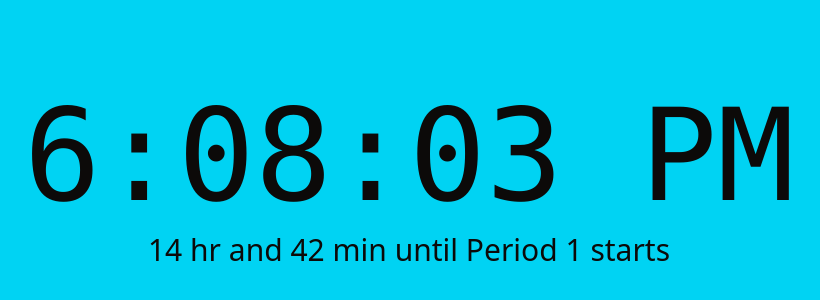
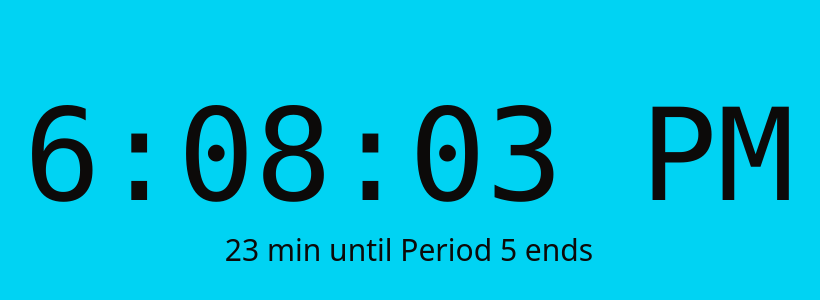
Before and after one commit to reagan-schedule/reagan-schedule.github.io, a SvelteKit app: page / in a window 1280 px wide. Shown: the part 220-520 px from the top of the page, without its empty margins (231-1051 px from the left). Built offline with nearby package versions, Linux system fonts and the light colour scheme.

Commit message:
Timezone stuff

```diff
--- a/src/StatusText.svelte
+++ /dev/null
@@ -1,15 +0,0 @@
-<script lang="ts">
-	import { Time } from './utils';
-
-	let { future, event, present }: { future: Time; event: string; present: Date } = $props();
-	const m = new Intl.NumberFormat(undefined, { style: 'unit', unit: 'minute' });
-	const H = new Intl.NumberFormat(undefined, { style: 'unit', unit: 'hour' });
-	const fmt = new Intl.ListFormat(undefined);
-	let duration = $derived(Time.subtract(future, Time.fromDate(present)));
-</script>
-
-{fmt.format(
-	duration.hours > 0
-		? [H.format(duration.hours), m.format(duration.minutes)]
-		: [m.format(duration.minutes)]
-)} until {event}
--- /dev/null
+++ b/src/lib/components/ScheduleView.svelte
@@ -0,0 +1,43 @@
+<script lang="ts">
+	import { formatSegment, type Segment } from '$lib/ctz';
+	import { flip } from 'svelte/animate';
+	import { fly } from 'svelte/transition';
+
+	interface ScheduleViewProps {
+		options: readonly string[];
+		localization: Record<string, string | null>;
+		schedules: Record<string, readonly Segment[]>;
+		initialKey: string;
+	}
+
+	let { options, localization, initialKey, schedules }: ScheduleViewProps = $props();
+
+	let pickedKey = $state(initialKey);
+</script>
+
+<div class="flex flex-col items-center justify-center">
+	<label class="relative">
+		<span class="sr-only">Current view</span>
+		<select
+			class="peer appearance-none rounded-md border border-stone-200 bg-stone-100 pr-6 pl-2 leading-7 shadow-inner"
+			bind:value={pickedKey}
+		>
+			{#each options as scheduleKey}
+				<option value={scheduleKey}>{localization[scheduleKey]}</option>
+			{/each}
+		</select>
+		<span
+			class="pointer-events-none absolute right-2 mt-3 border-x-4 border-t-4 border-x-transparent border-t-stone-950"
+		></span>
+	</label>
+	<table class="prose prose-stone prose-td:text-center mt-2">
+		<tbody>
+			{#each schedules[pickedKey] as seg (seg.id)}
+				<tr transition:fly={{ x: 200 }} animate:flip>
+					<th scope="row">{seg.name}</th>
+					<td>{formatSegment(seg)}</td>
+				</tr>
+			{/each}
+		</tbody>
+	</table>
+</div>
--- /dev/null
+++ b/src/lib/components/StatusText.svelte
@@ -0,0 +1,20 @@
+<script lang="ts">
+	interface StatusTextProps {
+		future: number;
+		present: number;
+		event: string;
+	}
+
+	let { future, event, present }: StatusTextProps = $props();
+	const m = new Intl.NumberFormat(undefined, { style: 'unit', unit: 'minute' });
+	const H = new Intl.NumberFormat(undefined, { style: 'unit', unit: 'hour' });
+	const fmt = new Intl.ListFormat(undefined);
+	let _date = new Date();
+	let duration = $derived((_date.setTime(future - present), _date));
+</script>
+
+{fmt.format(
+	duration.getUTCHours() > 0
+		? [H.format(duration.getUTCHours()), m.format(duration.getUTCMinutes())]
+		: [m.format(duration.getUTCMinutes())]
+)} until {event}
--- /dev/null
+++ b/src/lib/ctz.ts
@@ -0,0 +1,78 @@
+export class Time {
+	readonly hours: number;
+	readonly minutes: number;
+	constructor(hours: number, minutes: number) {
+		this.hours = hours;
+		this.minutes = minutes;
+	}
+}
+export interface Segment {
+	name: string;
+	id: string;
+	start: Time;
+	end: Time;
+}
+const _date = new Date();
+function getIsChicagoCDTRightNow() {
+	_date.setTime(Date.now());
+	return new Intl.DateTimeFormat('en-US', {
+		timeZone: 'America/Chicago',
+		timeZoneName: 'short'
+	})
+		.format(_date)
+		.includes('CDT');
+}
+export function* realTime(segments: readonly Segment[], realDay: Date) {
+	// setUTCHours in CDT/CST appropriately
+	for (const segment of segments) {
+		const hours = getIsChicagoCDTRightNow() ? -5 : -6;
+		realDay.setUTCHours(segment.start.hours - hours, segment.start.minutes);
+		yield {
+			name: segment.name.concat(' starts'),
+			time: realDay.getTime()
+		};
+		realDay.setUTCHours(segment.end.hours - hours, segment.end.minutes);
+		yield {
+			name: segment.name.concat(' ends'),
+			time: realDay.getTime()
+		};
+	}
+}
+function match(dateObject: Date) {
+	return (value: readonly number[]) =>
+		dateObject.getUTCMonth() === value[0] &&
+		dateObject.getUTCDate() === value[1] &&
+		(!value[2] || dateObject.getUTCFullYear() === value[2]);
+}
+export function getSchedule<ScheduleKey>(
+	dateObject: Date,
+	constant: readonly [ScheduleKey, readonly number[][]][],
+	fallback: Record<number, ScheduleKey>
+) {
+	const schedule = constant.find(([, dates]) => dates.some(match(dateObject)))?.[0];
+	if (schedule) return schedule;
+	const daySchedule = fallback[dateObject.getUTCDay()];
+	return daySchedule;
+}
+const fmt = new Intl.DateTimeFormat(undefined, { timeStyle: 'short' });
+export function formatSegment(segment: Segment) {
+	const start = new Date();
+	const end = new Date();
+	// idk if i should show the schedule times in the CTZ or in local time
+	if (fmt.resolvedOptions().timeZone === 'America/Chicago') {
+		// this is true if i set fmt to format as an America/Chicago time
+		const hours = getIsChicagoCDTRightNow() ? -5 : -6;
+		start.setUTCHours(segment.start.hours - hours, segment.start.minutes);
+		end.setUTCHours(segment.end.hours - hours, segment.end.minutes);
+	} else {
+		// both will show the exact same thing, but above is the *real* Chicago time which could easily be formatted to a time in another TZ
+		start.setHours(segment.start.hours, segment.start.minutes);
+		end.setHours(segment.end.hours, segment.end.minutes);
+	}
+	return fmt.formatRange(start, end);
+}
+export function adjustClock(dateObject: Date) {
+	// modify basis vectors so our basis is in CTZ (basis=UTC)
+	const hours = getIsChicagoCDTRightNow() ? -5 : -6;
+	dateObject.setUTCHours(dateObject.getUTCHours() + hours);
+}
--- a/src/routes/+page.svelte
+++ b/src/routes/+page.svelte
@@ -1,10 +1,8 @@
 <script lang="ts">
-	import { fly } from 'svelte/transition';
-	import { flip } from 'svelte/animate';
-	import { untrack } from 'svelte';
-	import StatusText from '../StatusText.svelte';
-	import { Time, formatAsClock, getSchedule, flatEvents } from '../utils';
-	import { setSecretMessage } from '../secret';
+	import StatusText from '$lib/components/StatusText.svelte';
+	import ScheduleView from '$lib/components/ScheduleView.svelte';
+	import { adjustClock, getSchedule, realTime } from '$lib/ctz';
+	import { setSecretMessage } from '$lib/secret';
 
 	let { data } = $props();
 	let { schedules, dates } = data;
@@ -26,10 +24,9 @@
 		return _theDate;
 	}
 
-	let fallback: ScheduleKey = 'regSchedule';
-	function keyFor(when: Date) {
+	function keyFor(dateObject: Date) {
 		return getSchedule<ScheduleKey>(
-			when,
+			dateObject,
 			[
 				['sem1Schedule', dates.sem1Dates],
 				['sem2Schedule', dates.sem2Dates],
@@ -40,14 +37,15 @@
 			data.scheduleByWeek
 		);
 	}
-	let localization: Partial<Record<ScheduleKey, string>> = {
+	let localization: Record<ScheduleKey, string | null> = {
 		regSchedule: 'Regular Schedule',
 		strikeSchedule: 'STRIKE Schedule',
 		erSchedule: 'Early Release',
 		sem1Schedule: 'Finals Day 1',
 		sem2Schedule: 'Finals Day 2',
 		sem3Schedule: 'Finals Day 3',
-		sem4Schedule: 'Finals Day 4'
+		sem4Schedule: 'Finals Day 4',
+		nil: null
 	};
 	let pickableKeys: readonly ScheduleKey[] = [
 		'regSchedule',
@@ -59,20 +57,20 @@
 		'sem4Schedule'
 	];
 
+	let fallback: ScheduleKey = 'regSchedule';
 	// svelte-ignore state_referenced_locally
-	let scheduleKeyAtLoadTime = keyFor(Date_getThis(curTime));
-	let pickedKey = $state(localization[scheduleKeyAtLoadTime] ? scheduleKeyAtLoadTime : fallback);
-	let displayedSchedule = $derived(schedules[pickedKey]);
+	let curDate = Date_getThis(curTime);
+	adjustClock(curDate);
+	let scheduleKeyAtLoadTime = keyFor(curDate);
 
 	let future = $derived.by(() => {
-		for (
-			let future = Date_getThis(curTime), daysIntoFuture = 0;
-			daysIntoFuture < 1000;
-			future.setDate(future.getDate() + 1), daysIntoFuture++
-		) {
+		let future = Date_getThis(curTime);
+		adjustClock(future);
+		let daysIntoFuture = 0;
+		for (; daysIntoFuture < 1000; future.setDate(future.getDate() + 1), daysIntoFuture++) {
 			let events = schedules[keyFor(future)];
-			for (let event of flatEvents(events, daysIntoFuture)) {
-				if (Time.greater(event.time, Time.fromDate(future))) {
+			for (let event of realTime(events, future)) {
+				if (event.time > curTime) {
 					return event;
 				}
 			}
@@ -84,7 +82,7 @@
 		if (document.hidden) return;
 		setSecretMessage(secret);
 	}
-	$effect(() => untrack(message));
+	$effect(message);
 </script>
 
 <svelte:document onvisibilitychange={message} />
@@ -102,7 +100,7 @@
 				{#if secret.message}
 					{secret.message}
 				{:else}
-					<StatusText future={future.time} event={future.name} present={Date_getThis(curTime)} />
+					<StatusText future={future.time} event={future.name} present={curTime} />
 				{/if}
 			</span>
 		{/if}
@@ -117,36 +115,16 @@
 					{#if secret.message}
 						{secret.message}
 					{:else}
-						<StatusText future={future.time} event={future.name} present={Date_getThis(curTime)} />
+						<StatusText future={future.time} event={future.name} present={curTime} />
 					{/if}
 				</span>
 			{/if}
 		</div>
-		<div class="flex flex-col items-center justify-center">
-			<label class="relative">
-				<span class="sr-only">Current view</span>
-				<select
-					class="peer appearance-none rounded-md border border-stone-200 bg-stone-100 pr-6 pl-2 leading-7 shadow-inner"
-					bind:value={pickedKey}
-				>
-					{#each pickableKeys as scheduleKey}
-						<option value={scheduleKey}>{localization[scheduleKey]}</option>
-					{/each}
-				</select>
-				<span
-					class="pointer-events-none absolute right-2 mt-3 border-x-4 border-t-4 border-x-transparent border-t-stone-950"
-				></span>
-			</label>
-			<table class="prose prose-stone prose-td:text-center mt-2">
-				<tbody>
-					{#each displayedSchedule as { name, start, end, id } (id)}
-						<tr transition:fly={{ x: 200 }} animate:flip>
-							<th scope="row">{name}</th>
-							<td>{formatAsClock(start, end)}</td>
-						</tr>
-					{/each}
-				</tbody>
-			</table>
-		</div>
+		<ScheduleView
+			options={pickableKeys}
+			{localization}
+			{schedules}
+			initialKey={localization[scheduleKeyAtLoadTime] ? scheduleKeyAtLoadTime : fallback}
+		/>
 	</div>
 </div>
--- a/src/routes/+page.ts
+++ b/src/routes/+page.ts
@@ -1,5 +1,6 @@
 import type { PageLoad } from './$types';
-import { scheduleByWeek, schedules, dates } from './data';
+import { schedules, dates } from './data';
+import { scheduleByWeek } from './immutable';
 export const load: PageLoad = () => {
 	return { schedules, dates, scheduleByWeek };
 };
--- a/src/routes/data.ts
+++ b/src/routes/data.ts
@@ -1,7 +1,7 @@
 //schedules
 // thanks william :)
 
-import { Time } from '../utils';
+import { Time } from '$lib/ctz';
 
 export const dates = {
 	erDates: [
@@ -242,13 +242,3 @@ export const schedules = {
 	],
 	nil: []
 };
-
-export const scheduleByWeek = [
-	'nil',
-	'regSchedule',
-	'regSchedule',
-	'regSchedule',
-	'strikeSchedule',
-	'regSchedule',
-	'nil'
-];
--- /dev/null
+++ b/src/routes/immutable.ts
@@ -0,0 +1,9 @@
+export const scheduleByWeek = [
+	'nil',
+	'regSchedule',
+	'regSchedule',
+	'regSchedule',
+	'strikeSchedule',
+	'regSchedule',
+	'nil'
+] as const;
--- a/src/utils.ts
+++ /dev/null
@@ -1,79 +0,0 @@
-export class Time {
-	readonly hours: number;
-	readonly minutes: number;
-	constructor(hours: number, minutes: number) {
-		this.hours = hours;
-		this.minutes = minutes;
-	}
-
-	static fromDate(date: Date): Time {
-		return { hours: date.getHours(), minutes: date.getMinutes() };
-	}
-	static equal(left: Time, right: Time) {
-		return left.hours === right.hours && left.minutes == right.minutes;
-	}
-	static less(left: Time, right: Time) {
-		return left.hours < right.hours || (left.hours === right.hours && left.minutes < right.minutes);
-	}
-	static greater(left: Time, right: Time) {
-		return left.hours > right.hours || (left.hours === right.hours && left.minutes > right.minutes);
-	}
-	static subtract(left: Time, right: Time): Time {
-		let minutes = left.minutes - right.minutes + left.hours * 60 - right.hours * 60;
-		const hours = Math.floor(minutes / 60);
-		minutes %= 60;
-		return { hours, minutes };
-	}
-	static add(left: Time, right: Time): Time {
-		return {
-			hours: left.hours + right.hours,
-			minutes: left.minutes + right.minutes
-		};
-	}
-}
-type DateSpecific = readonly [month: number, date: number, year?: number];
-interface RecurringEvent {
-	readonly name: string;
-	readonly id: string;
-	readonly start: Time;
-	readonly end: Time;
-}
-const fmt = new Intl.DateTimeFormat(undefined, { timeStyle: 'short' });
-export function formatAsClock(start: Time, end: Time) {
-	const left = new Date();
-	left.setHours(start.hours);
-	left.setMinutes(start.minutes);
-	const right = new Date();
-	right.setHours(end.hours);
-	right.setMinutes(end.minutes);
-	return fmt.formatRange(left, right);
-}
-function match(matcher: Date) {
-	return (value: DateSpecific) =>
-		matcher.getMonth() === value[0] &&
-		matcher.getDate() === value[1] &&
-		(!value[2] || matcher.getFullYear() === value[2]);
-}
-export function* flatEvents(events: readonly RecurringEvent[], daysIntoFuture: number) {
-	for (const { start, end, name } of events) {
-		yield {
-			time: Time.add(start, { hours: 24 * daysIntoFuture, minutes: 0 }),
-			name: name.concat(' starts')
-		};
-		yield {
-			time: Time.add(end, { hours: 24 * daysIntoFuture, minutes: 0 }),
-			name: name.concat(' ends')
-		};
-	}
-}
-export function getSchedule<ScheduleKey>(
-	forDate: Date,
-	frozen: readonly [ScheduleKey, readonly DateSpecific[]][],
-	fallback: Record<number, ScheduleKey>
-) {
-	const schedule = frozen.find(([, dates]) => dates.some(match(forDate)))?.[0];
-	if (schedule) return schedule;
-
-	const daySchedule = fallback[forDate.getDay()];
-	return daySchedule;
-}
```
Also changed, not shown: src/lib/secret.ts (renamed from src/secret.ts).
